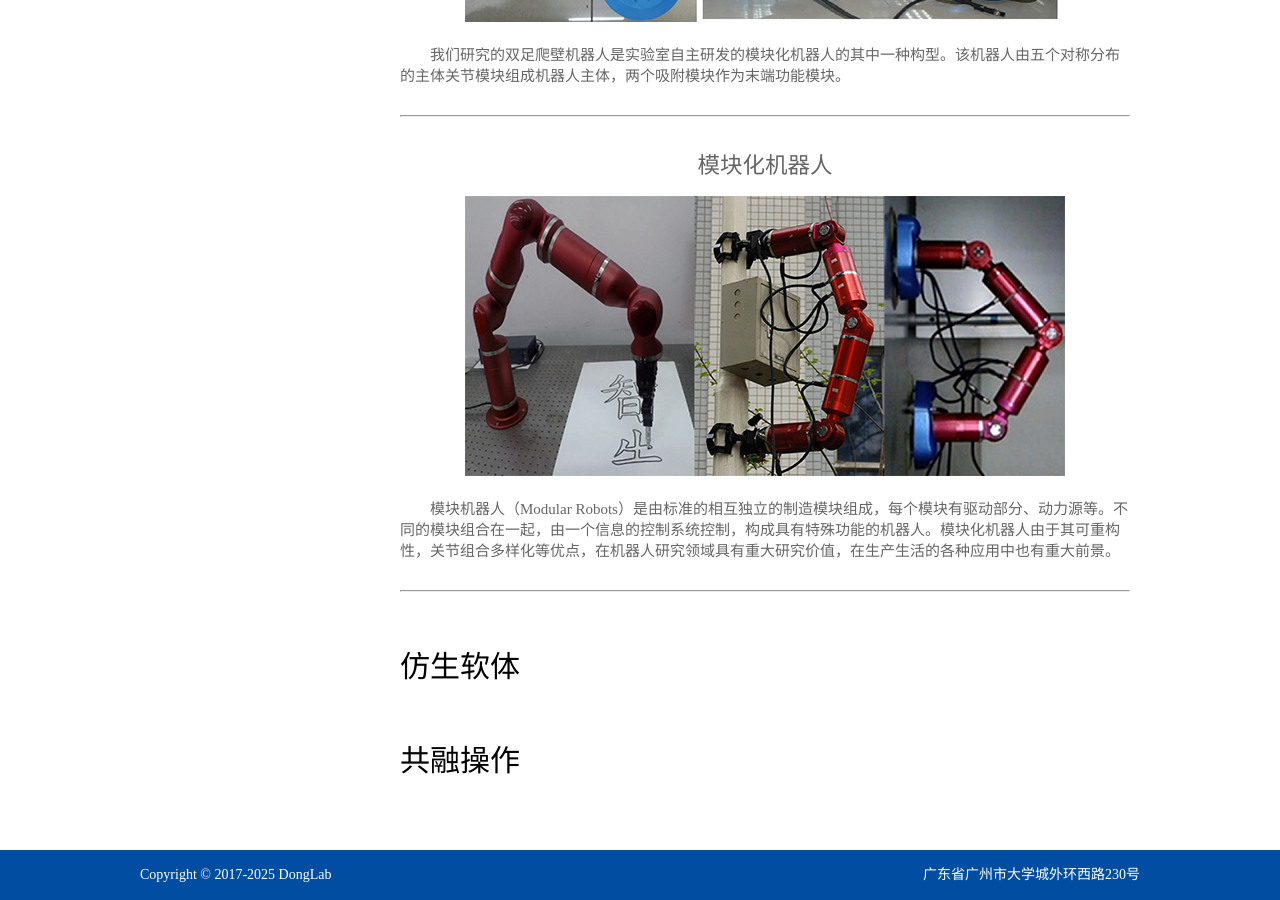
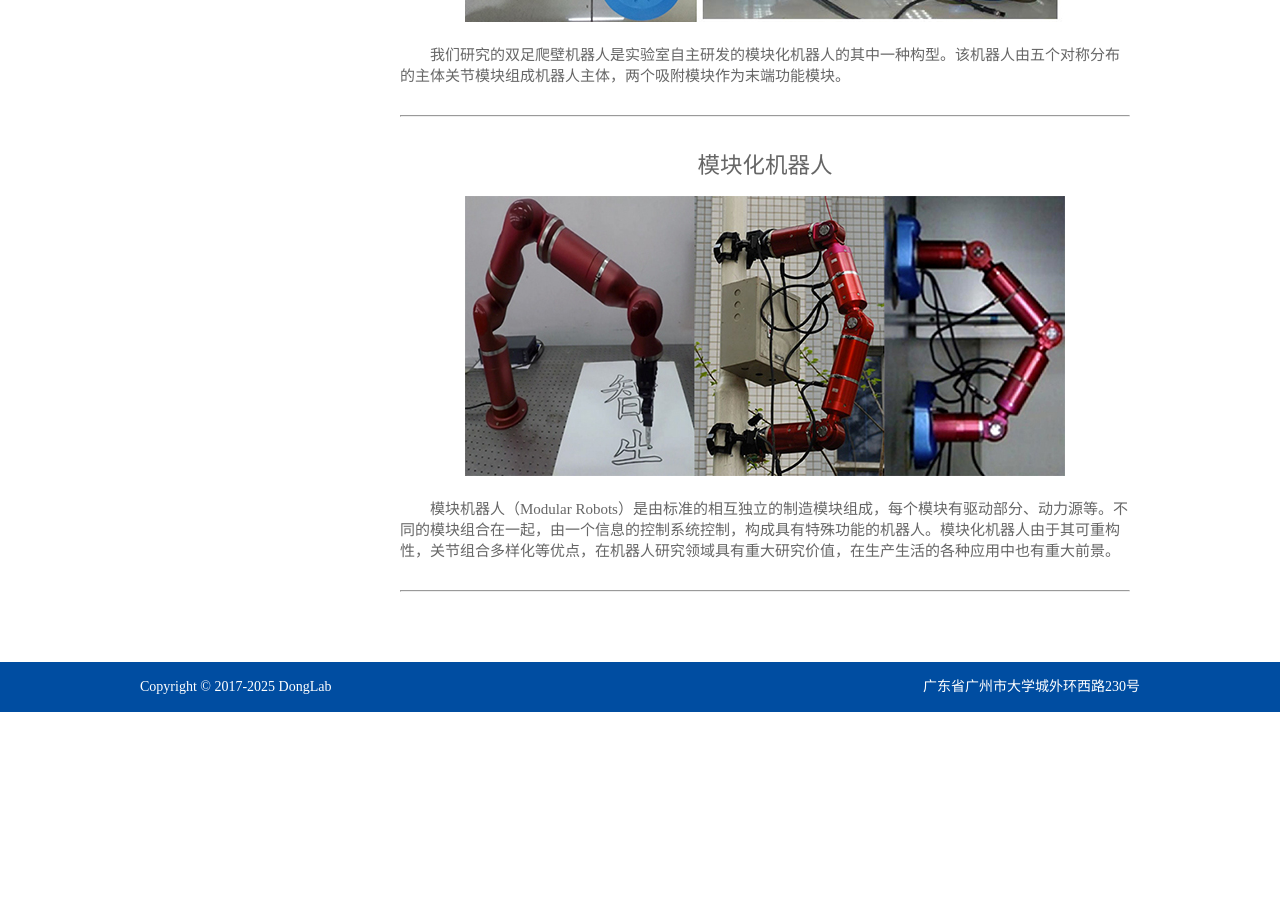
Before and after one commit to zhanweimin2021/zhanweimin2021.github.io, a Jekyll site: the page built from pages/research.html, in a window 1280 px wide and 900 px high, scrolled down 640 px. Built offline with Jekyll 4.4.1, drawn with Linux system fonts in a browser that asks for light colours; after the commit the page ends 1352 px from its top, so only the background shows below that.

Commit message:
Update research.html

```diff
--- a/pages/research.html
+++ b/pages/research.html
@@ -24,36 +24,6 @@ description: 研究方向
       <div style="margin-top:30px"></div>
       <hr>
       {% endfor %}
-
-      <!-- 仿生软体 -->
-      <div style="margin-top:50px"></div>
-      <h1>仿生软体</h1>
-      {% for post in site.categories["soft-robotics"] %}
-      <div style="margin-top:30px"></div>
-      <h2 align="center"><a href="{{ site.url }}{{ post.url }}">{{ post.title }}</a></h2>
-      <br>
-      <p align="center"><a href="{{ site.url }}{{ post.url }}"><img src="/images/{{ post.type-en }}/{{ post.image }}.jpg"></a></p>
-      <br>
-      <p style="text-indent:2em"><a href="{{ site.url }}{{ post.url }}">{{ post.description }}</a></p>
-      <div style="margin-top:30px"></div>
-      <hr>
-      {% endfor %}
-
-      <!-- 共融操作 -->
-      <div style="margin-top:50px"></div>
-      <h1>共融操作</h1>
-      {% for post in site.categories["human-robotics"] %}
-      <div style="margin-top:30px"></div>
-      <h2 align="center"><a href="{{ site.url }}{{ post.url }}">{{ post.title }}</a></h2>
-      <br>
-      <p align="center"><a href="{{ site.url }}{{ post.url }}"><img src="/images/{{ post.type-en }}/{{ post.image }}.jpg"></a></p>
-      <br>
-      <p style="text-indent:2em">{{ post.description }}</p>
-      <div style="margin-top:30px"></div>
-      <hr>
-      {% endfor %}
-
-      <!-- 已删除 SLAM 和 智能工业 部分 -->
     </div>
   </div>
 </div>
```
